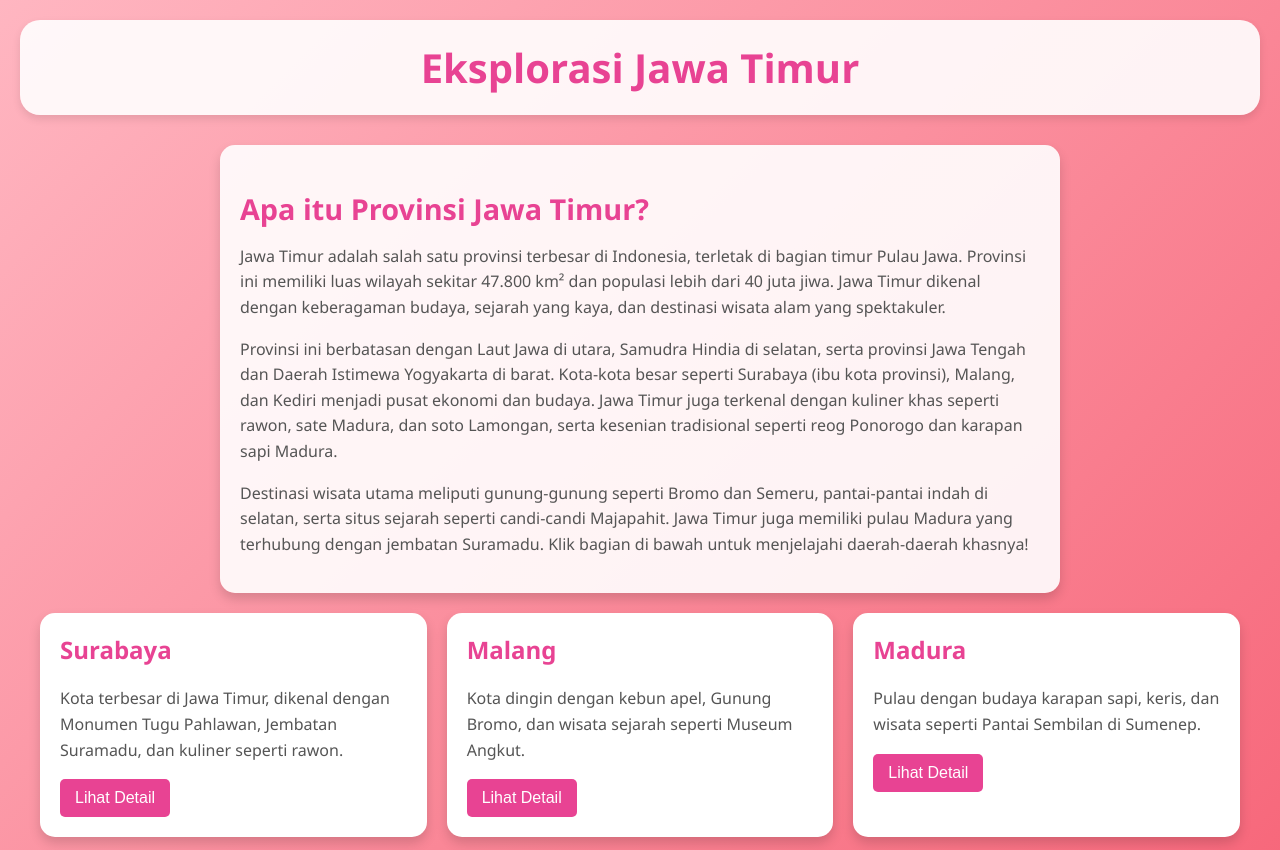
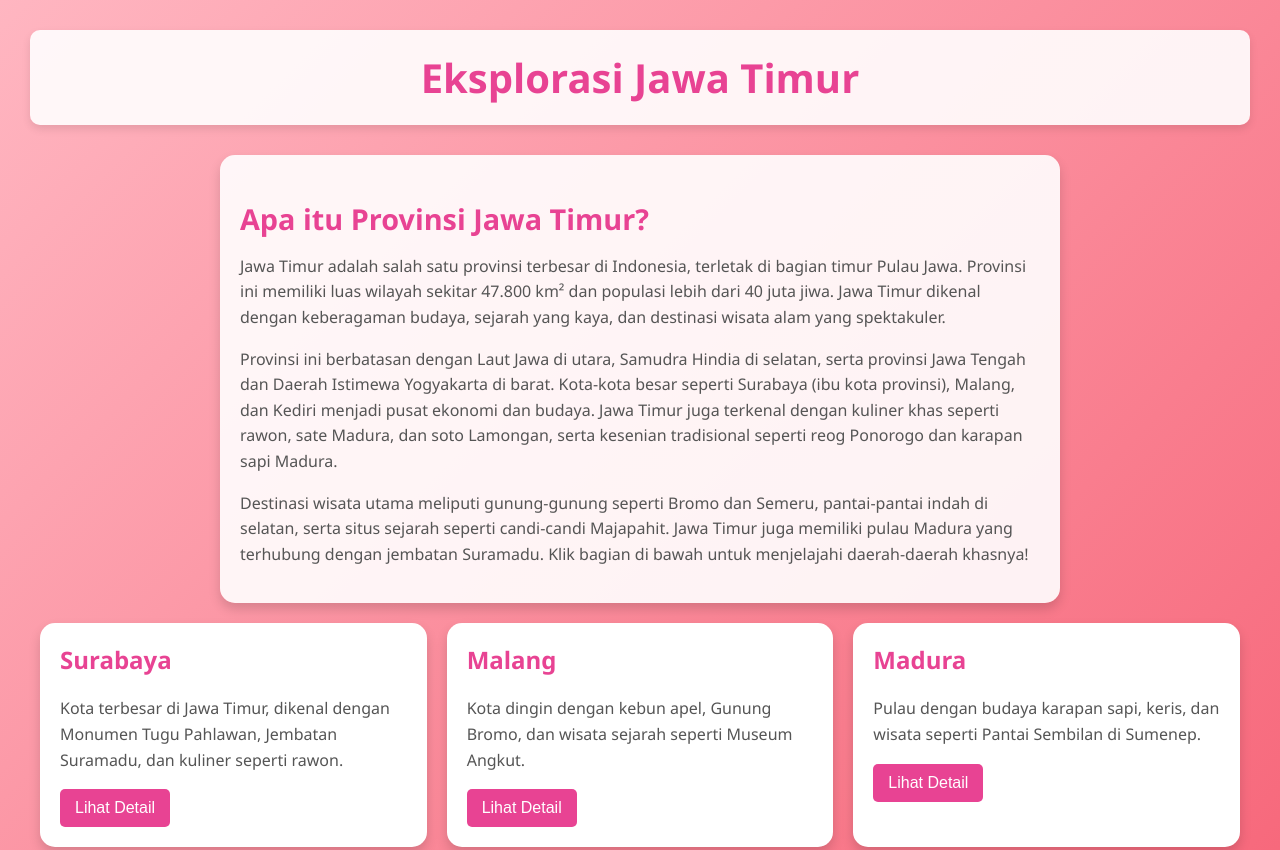
Before and after one commit to tisyamaharani12-netizen/info.jatim, a plain HTML site: page docs/index.html in a window 1280 px wide. Shown: the top 850 px of the page. Drawn offline with Linux system fonts and the light colour scheme.

Commit message:
Update index.html

```diff
--- a/docs/index.html
+++ b/docs/index.html
@@ -8,7 +8,7 @@
         body {
             font-family: 'Segoe UI', Optima, Cambria;
             margin: 0;
-            padding: 20px;
+            padding: 30px;
             background: linear-gradient(135deg,#FFB6C1, #f5576c); /* Gradien pink ke merah untuk tampilan menarik */
             color: #333;
         }
@@ -16,7 +16,7 @@
             text-align: center;
             padding: 20px;
             background: rgba(255, 255, 255, 0.9);
-            border-radius: 20px;
+            border-radius: 10px;
             margin-bottom: 30px;
             box-shadow: 0 4px 8px rgba(0,0,0,0.1);
         }
```
